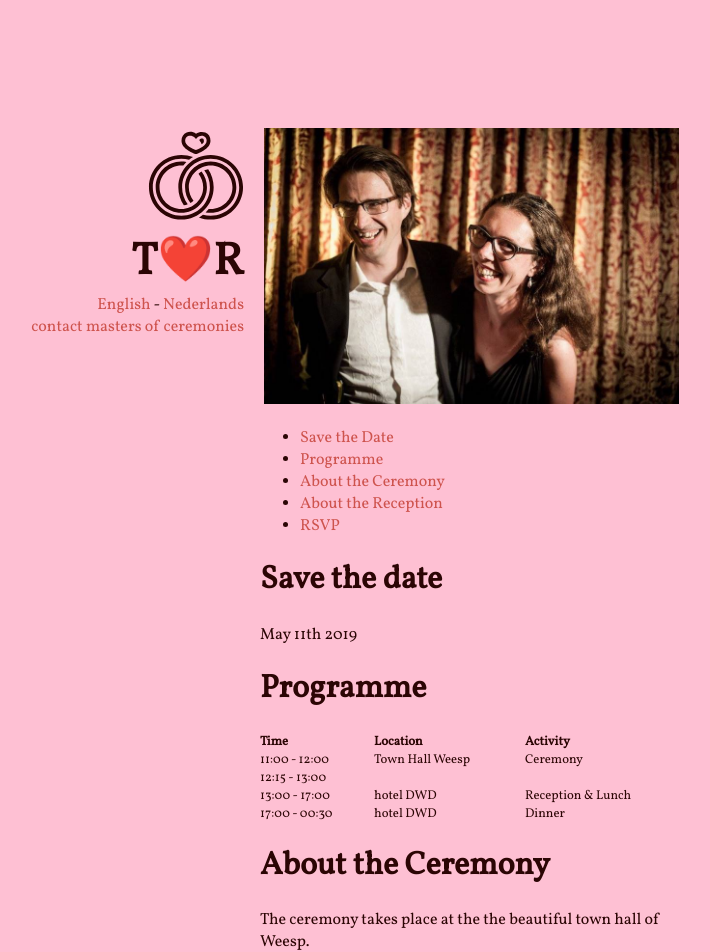
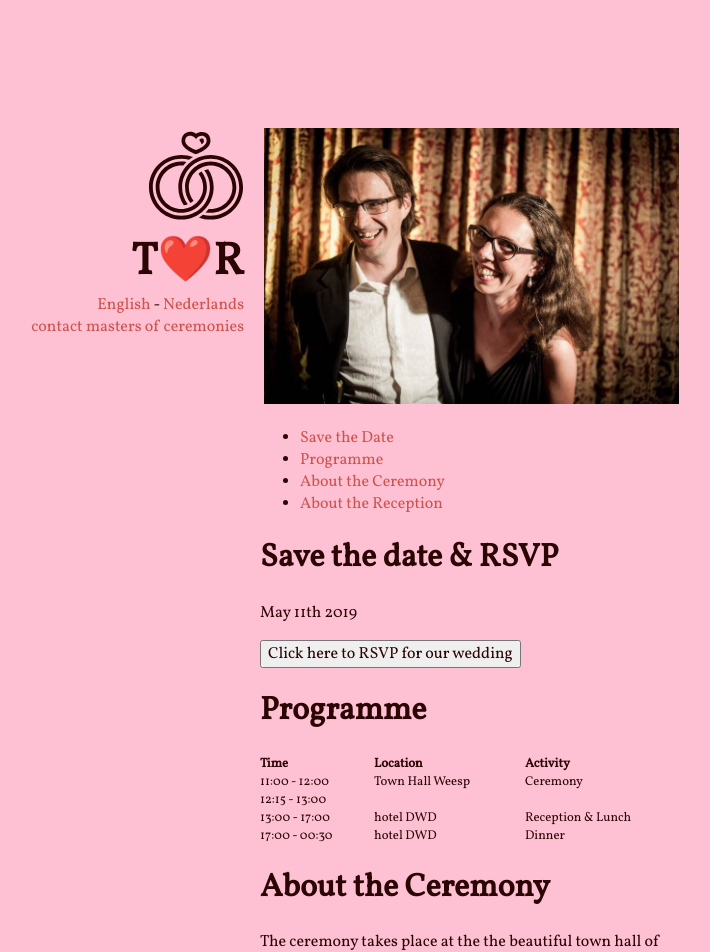
Before and after one commit to bobvanluijt/tosja-richard, a Jekyll site: the page built from index.md, in a window 1280 px wide. Shown: the top 952 px of the page, without its empty margins (398-1108 px from the left). Built offline with Jekyll 4.4.1, drawn with Linux system fonts in a browser that asks for light colours; nearby versions of some CDN libraries; comment, search, counter and statistics services are not loaded.

Commit message:
add button

```diff
--- a/index.md
+++ b/index.md
@@ -4,15 +4,16 @@ layout: base-EN
 
 ![Tosja and Richard](/images/tr.jpg "Tosja and Richard")
 
-- [Save the Date](#save-the-date)
+- [Save the Date](#save-the-date--rsvp)
 - [Programme](#programme)
 - [About the Ceremony](#about-the-ceremony)
 - [About the  Reception](#about-the-reception)
-- [RSVP](#rsvp)
 
-# Save the date
+# Save the date & RSVP
 
 May 11th 2019
+
+<button id="open-popup">Click here to RSVP for our wedding</button>
 
 # Programme
 
```
Also changed, not shown: 1 other file.
